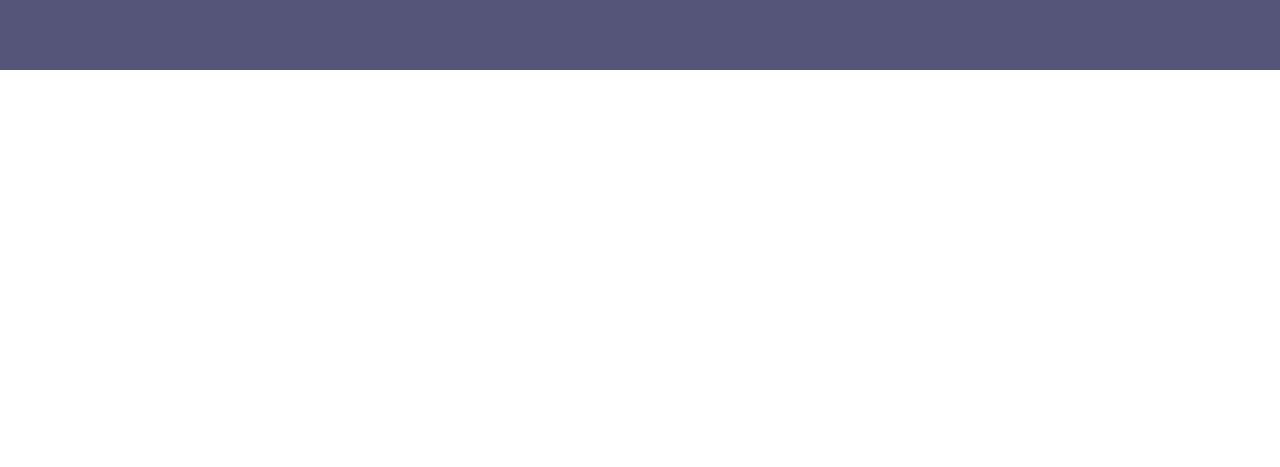
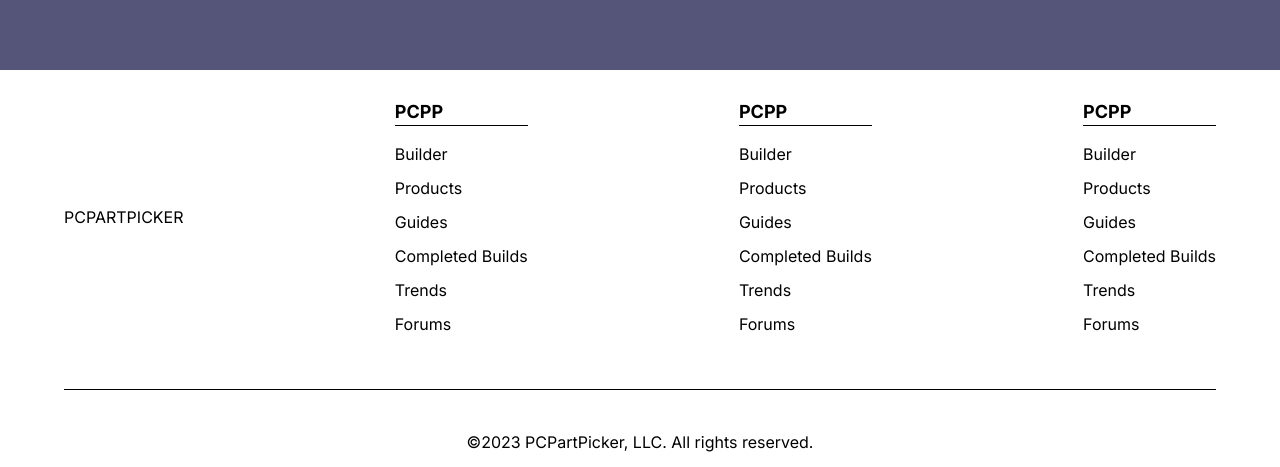
Before and after one commit to bc160201983/PC-PART-PICKER, a Next.js app: page / in a window 1280 px wide. Shown: the part 1277-1744 px from the top of the page. Before the commit the page ends 1347 px from the top, so only its background shows below. Built offline with nearby package versions, Linux system fonts and the light colour scheme.

Commit message:
footer added

```diff
--- a/app/(root)/layout.js
+++ b/app/(root)/layout.js
@@ -1,6 +1,7 @@
 import { Inter } from "next/font/google";
 import "@/app/globals.css";
 import Navbar from "@/components/shared/Navbar/Navbar";
+import Footer from "@/components/shared/footer/Footer";
 
 const inter = Inter({ subsets: ["latin"] });
 
@@ -15,6 +16,7 @@
       <body className={inter.className}>
         <Navbar />
         <main>{children}</main>
+        <Footer />
       </body>
     </html>
   );
--- a/app/globals.css
+++ b/app/globals.css
@@ -47,4 +47,22 @@
     font-weight: 700;
     font-size: 12px;
   }
+  .wrapper {
+    display: flex;
+    justify-content: space-between;
+    align-items: center;
+    width: 100%;
+  }
+  .cardLink ul {
+    margin-top: 16px;
+  }
+  .cardLink li {
+    margin-top: 10px;
+    cursor: pointer;
+  }
+  .cardLink h1 {
+    font-size: 18px;
+    font-weight: 700;
+    border-bottom: 1px solid black;
+  }
 }
--- /dev/null
+++ b/components/shared/footer/Footer.jsx
@@ -0,0 +1,49 @@
+import React from "react";
+
+const Footer = () => {
+  return (
+    <section className="h-[400px] flex flex-col justify-center items-center">
+      <div className="wrapper h-full max-w-6xl">
+        <div className="logo">PCPARTPICKER</div>
+        <div className="cardLink">
+          <h1>PCPP</h1>
+          <ul>
+            <li>Builder</li>
+            <li>Products</li>
+            <li>Guides</li>
+            <li>Completed Builds</li>
+            <li>Trends</li>
+            <li>Forums</li>
+          </ul>
+        </div>
+        <div className="cardLink">
+          <h1>PCPP</h1>
+          <ul>
+            <li>Builder</li>
+            <li>Products</li>
+            <li>Guides</li>
+            <li>Completed Builds</li>
+            <li>Trends</li>
+            <li>Forums</li>
+          </ul>
+        </div>
+        <div className="cardLink">
+          <h1>PCPP</h1>
+          <ul>
+            <li>Builder</li>
+            <li>Products</li>
+            <li>Guides</li>
+            <li>Completed Builds</li>
+            <li>Trends</li>
+            <li>Forums</li>
+          </ul>
+        </div>
+      </div>
+      <div className="foorterInfo mt-6 border-t h-1/4 border-black w-full max-w-6xl flex justify-center items-center pt-6">
+        ©2023 PCPartPicker, LLC. All rights reserved.
+      </div>
+    </section>
+  );
+};
+
+export default Footer;
```
